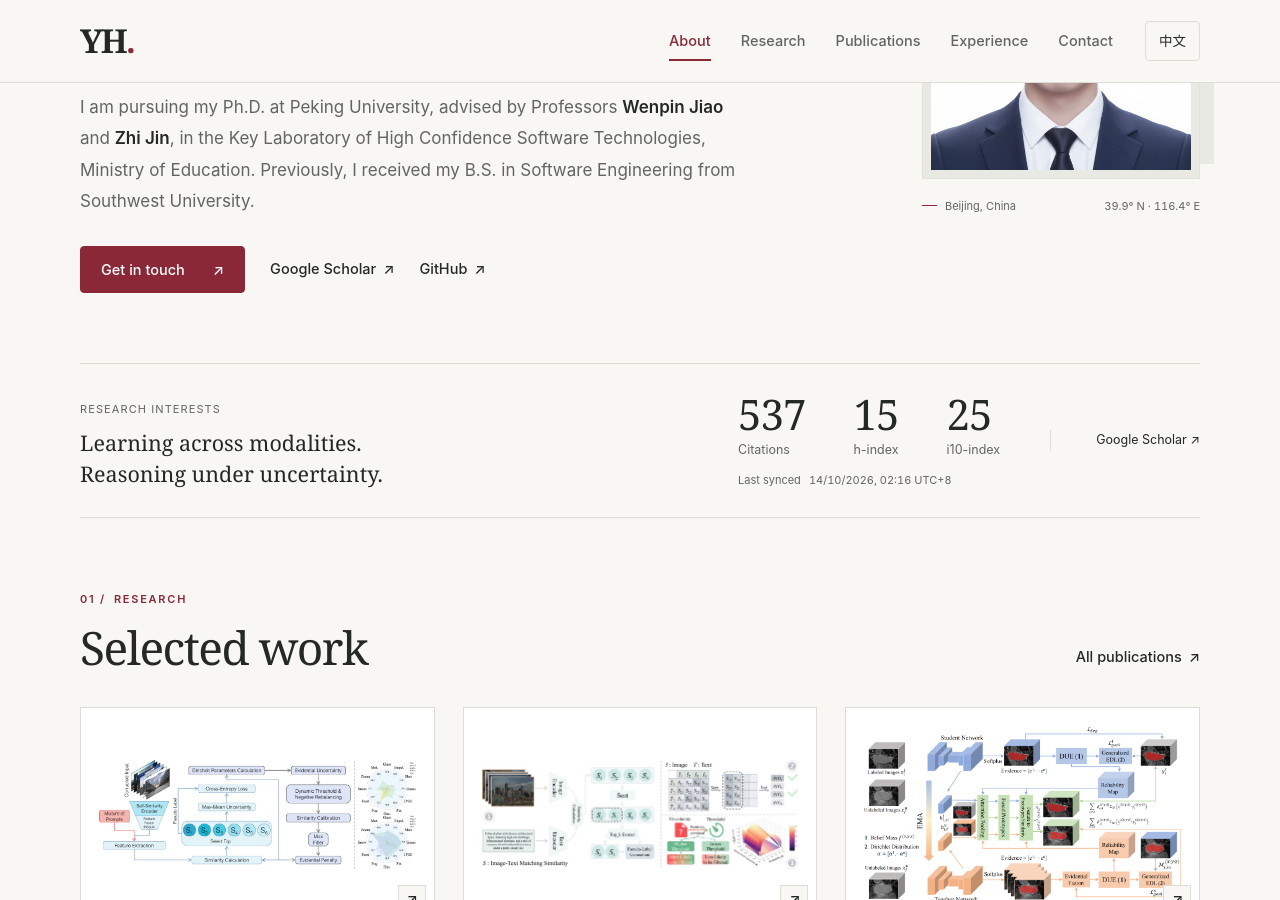
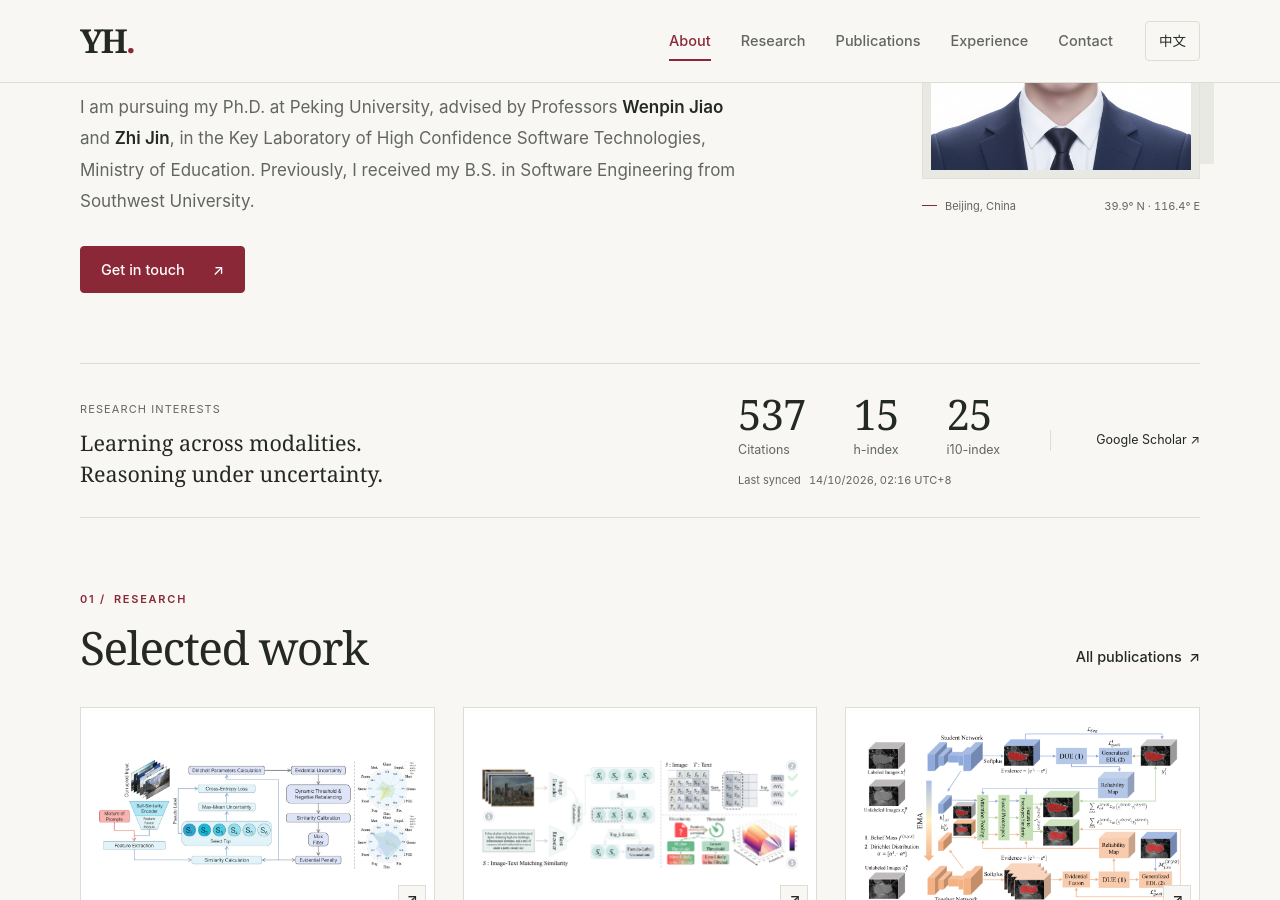
Before and after one commit to heyuanpengpku/heyuanpeng.github.io, a Jekyll site: the page built from _pages/about.md, in a window 1280 px wide and 900 px high, scrolled down 364 px. Built offline with Jekyll 4.4.1, drawn with Linux system fonts in a browser that asks for light colours.

Commit message:
Remove Scholar and GitHub links beside hero contact button

```diff
--- a/_includes/academic-home.html
+++ b/_includes/academic-home.html
@@ -11,8 +11,6 @@
     </div>
     <div class="hero-links">
       <a class="button button-primary" href="mailto:{{ site.author.email }}"><span class="lang-en">Get in touch</span><span class="lang-zh">联系我</span><span aria-hidden="true">↗</span></a>
-      <a class="text-link" href="{{ site.author.googlescholar }}" target="_blank" rel="noopener noreferrer">Google Scholar <span aria-hidden="true">↗</span></a>
-      <a class="text-link" href="https://github.com/heyuanpengpku" target="_blank" rel="noopener noreferrer">GitHub <span aria-hidden="true">↗</span></a>
     </div>
   </div>
   <figure class="portrait">
```
